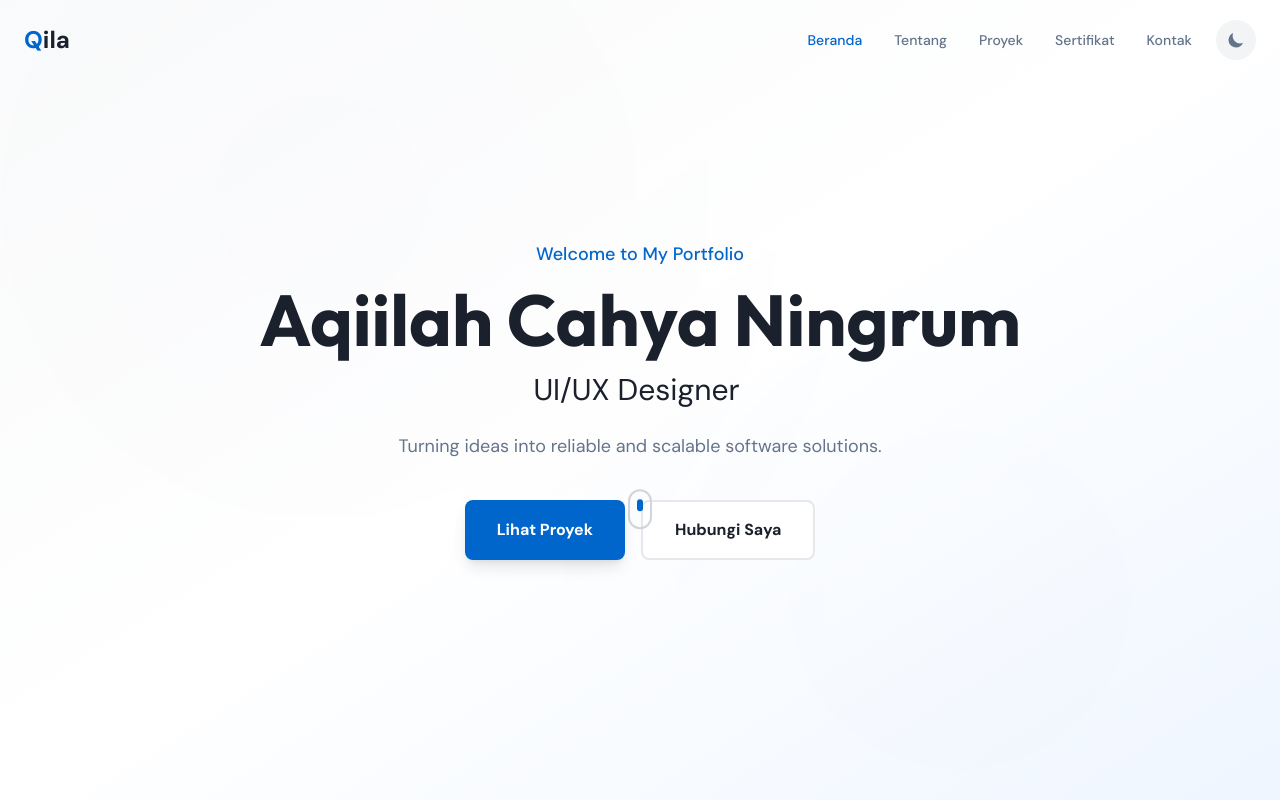
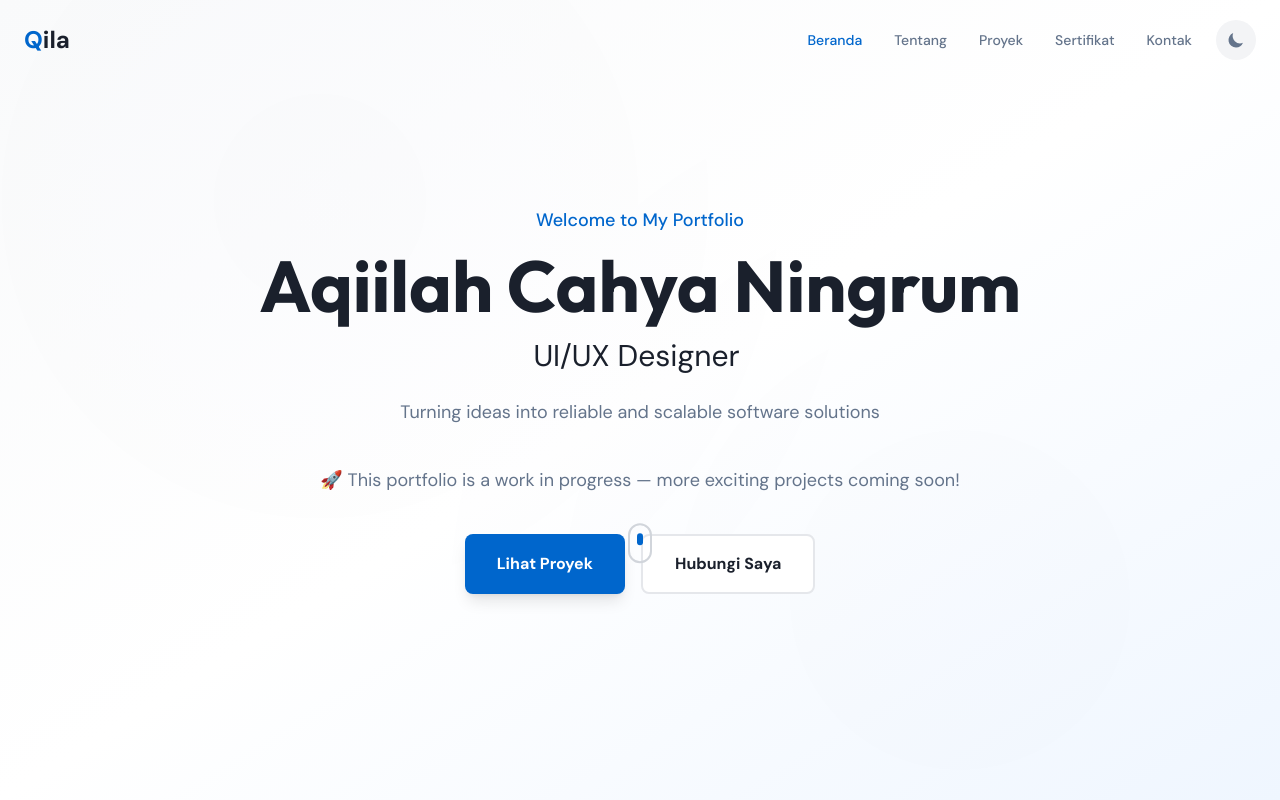
Before and after one commit to qilaa1/Website-Portofolio-Aqiilah, a React (Vite) app in the folder Frontend/: page / in a window 1280 px wide. Shown: the top 800 px of the page. Built offline with nearby package versions, Linux system fonts and the light colour scheme.

Commit message:
work in progress

```diff
--- a/Frontend/src/components/Hero.tsx
+++ b/Frontend/src/components/Hero.tsx
@@ -93,9 +93,17 @@ export default function Hero() {
           initial={{ opacity: 0, y: 20 }}
           animate={{ opacity: 1, y: 0 }}
           transition={{ duration: 0.6, delay: 0.3 }}
-          className="text-lg text-[#64748b] dark:text-gray-400 max-w-2xl mx-auto mb-10"
-        >
+          className="text-lg text-[#64748b] dark:text-gray-400 max-w-2xl mx-auto mb-10 whitespace-pre-line">
+
           {personalInfo.tagline}
+        </motion.p>
+        <motion.p
+          initial={{ opacity: 0, y: 20 }}
+          animate={{ opacity: 1, y: 0 }}
+          transition={{ duration: 0.6, delay: 0.3 }}
+          className="text-lg text-[#64748b] dark:text-gray-400 max-w-2xl mx-auto mb-10 whitespace-pre-line">
+
+          {personalInfo.tagline2}
         </motion.p>
 
         <motion.div
--- a/Frontend/src/data/portfolio.ts
+++ b/Frontend/src/data/portfolio.ts
@@ -21,7 +21,8 @@ import p1 from '../assets/project/p1.pdf';
 export const personalInfo = {
   name: 'Aqiilah Cahya Ningrum',
   title: 'Junior IT | Web Development & System Support',
-  tagline: 'Turning ideas into reliable and scalable software solutions.',
+  tagline: 'Turning ideas into reliable and scalable software solutions',
+  tagline2:'🚀 This portfolio is a work in progress — more exciting projects coming soon!',
   bio: `I am passionate about building and improving digital solutions that are efficient, reliable, and user-focused.`,
   email: 'cahyaaqiilah@gmail.com',
   phone: '083111535157',
```
